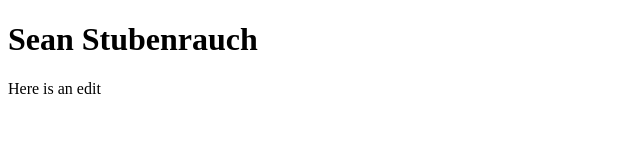
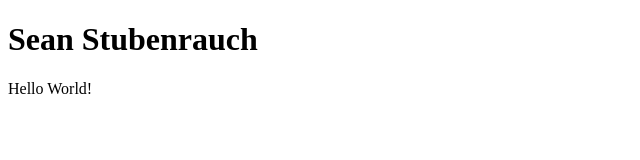
Before and after one commit to CSE-STUBENRS/CSE-STUBENRS.github.io, a plain HTML site: page index.html in a window 1280 px wide. Shown: the full height of the page, 0-640 px from the left. Drawn offline with Linux system fonts and the light colour scheme.

Commit message:
index.html

```diff
--- a/index.html
+++ b/index.html
@@ -5,6 +5,6 @@
     </head>
     <body>
         <h1>Sean Stubenrauch</h1>
-        <p>Here is an edit</p>
+        <p>Hello World!</p>
     </body>
 </html>
```
